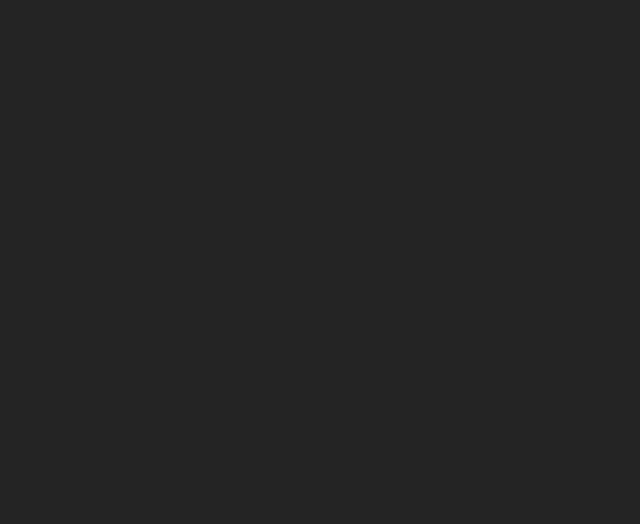
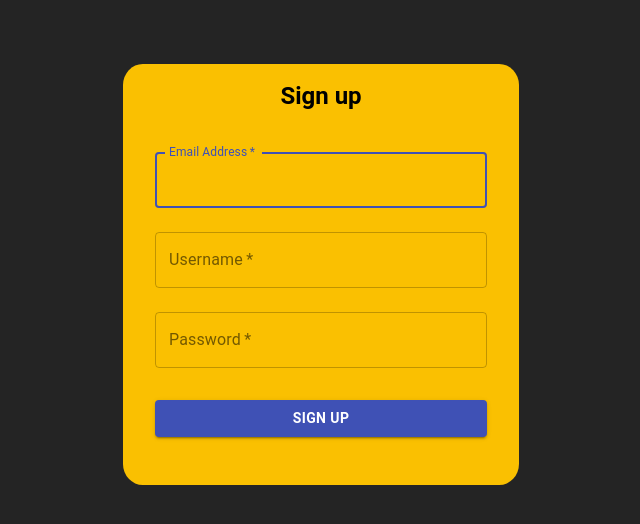
Before and after one commit to Giabao252/fsg-intern-repo, a React (Vite) app in the folder client/: page /signup in a window 1280 px wide. Before the commit this address had no page. Shown: the top 524 px of the page, without its empty margins (319-959 px from the left). Built offline with nearby package versions, Linux system fonts and the light colour scheme.

Commit message:
sign up form ui done

```diff
--- a/client/src/App.tsx
+++ b/client/src/App.tsx
@@ -1,12 +1,14 @@
 import { Route, Routes } from "react-router-dom"
 import { BrowserRouter } from "react-router-dom";
 import Home from "./mains/Home";
+import { SignUpForm } from "./components/export";
 
 const App: React.FC = () => {
     return (
         <BrowserRouter>
             <Routes>
                 <Route path="/" element={<Home />} />
+                <Route path="/signup" element={<SignUpForm />} />
             </Routes>
         </BrowserRouter>
     )
--- a/client/src/components/SignUpForm/SignUpForm.tsx
+++ b/client/src/components/SignUpForm/SignUpForm.tsx
@@ -1,10 +1,79 @@
+import { useState } from "react";
+import { Button, TextField, Container, Typography } from "@material-ui/core";
+import { useStyles } from "./styles";
 
 const SignUpForm: React.FC = () => {
+    const classes = useStyles();
+    const [email, setEmail] = useState('');
+    const [username, setUsername] = useState('');
+    const [password, setPassword] = useState('');
+
+    const handleSubmit = (event: React.FormEvent) => {
+      event.preventDefault();
+      // Handle the form submission, such as sending the signup data to your server
+      console.log('Email:', email);
+      console.log('Username:', username);
+      console.log('Password:', password);
+    };
+
     return (
-        <div>
-            SignUpForm
+      <Container component="main" maxWidth="xs">
+        <div className={classes.container}>
+          <Typography component="h1" variant="h5" className={classes.title}>
+            Sign up
+          </Typography>
+          <form className={classes.form} onSubmit={handleSubmit}>
+            <TextField
+              variant="outlined"
+              margin="normal"
+              required
+              fullWidth
+              id="email"
+              label="Email Address"
+              name="email"
+              autoComplete="email"
+              autoFocus
+              value={email}
+              onChange={(e) => setEmail(e.target.value)}
+            />
+            <TextField
+              variant="outlined"
+              margin="normal"
+              required
+              fullWidth
+              id="username"
+              label="Username"
+              name="username"
+              autoComplete="username"
+              value={username}
+              onChange={(e) => setUsername(e.target.value)}
+            />
+            <TextField
+              variant="outlined"
+              margin="normal"
+              required
+              fullWidth
+              name="password"
+              label="Password"
+              type="password"
+              id="password"
+              autoComplete="current-password"
+              value={password}
+              onChange={(e) => setPassword(e.target.value)}
+            />
+            <Button
+              type="submit"
+              fullWidth
+              variant="contained"
+              color="primary"
+              className={classes.submit}
+            >
+              Sign Up
+            </Button>
+          </form>
         </div>
-    )
-}
+      </Container>
+    );
+  };
 
 export default SignUpForm;
--- a/client/src/components/SignUpForm/styles.tsx
+++ b/client/src/components/SignUpForm/styles.tsx
@@ -0,0 +1,27 @@
+import { makeStyles, Theme } from "@material-ui/core/styles";
+
+export const useStyles = makeStyles<Theme>((theme) => ({
+    container: {
+        display: 'flex',
+        flexDirection: 'column',
+        alignItems: 'center',
+        marginTop: theme.spacing(8),
+        backgroundColor: "rgba(255, 196, 0, 0.976)",
+        borderRadius: "5%",
+        padding: theme.spacing(2)
+    },
+    form: {
+        width: '100%', // Fix IE 11 issue.
+        marginTop: theme.spacing(1),
+        padding: theme.spacing(2), // Add padding to the form
+        boxSizing: 'border-box',
+    },
+    submit: {
+        margin: theme.spacing(3, 0, 2),
+        fontWeight: "bold"
+    },
+    title: {
+        color: "black",
+        fontWeight: "bold"
+    },
+}));
```
